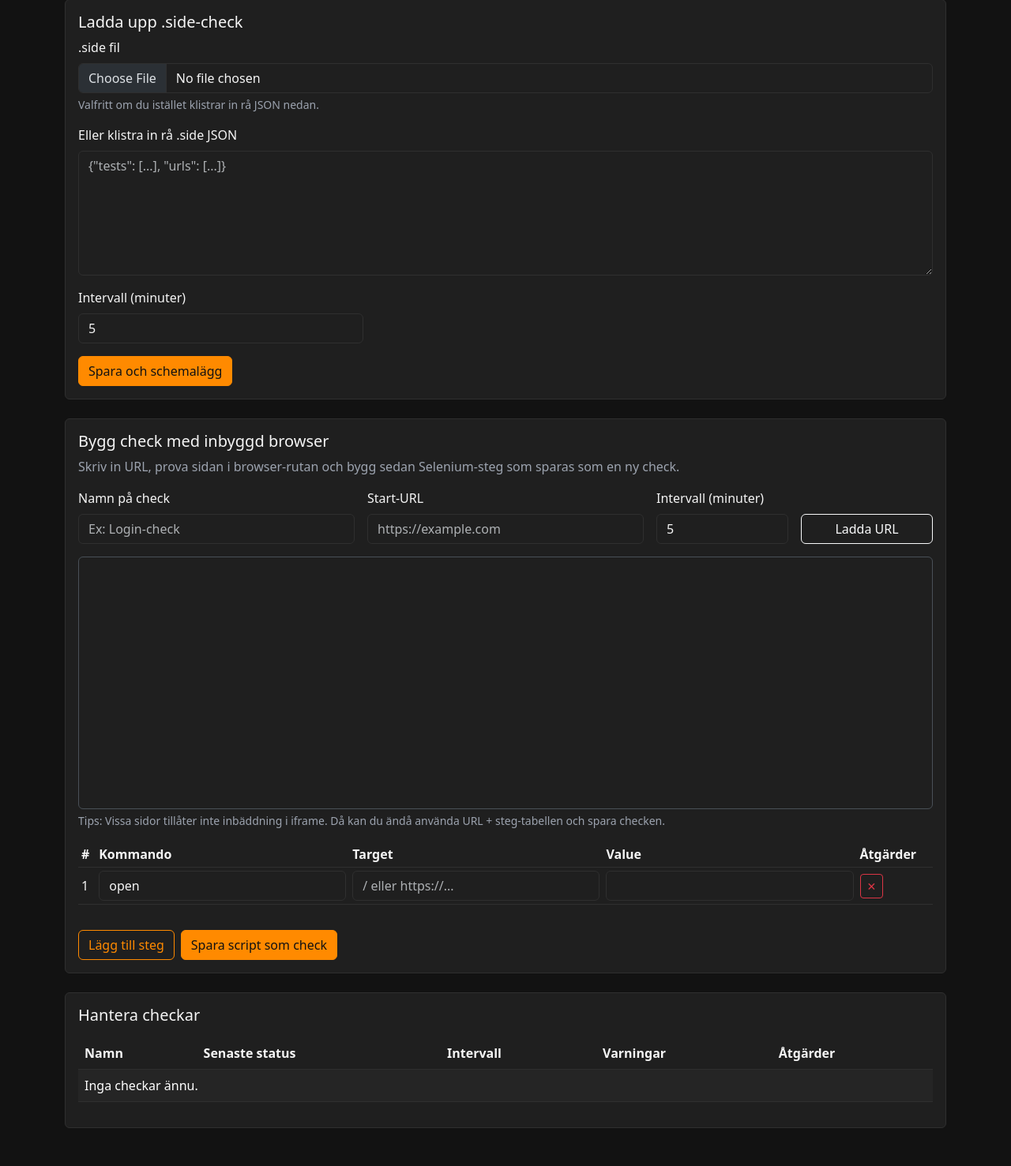
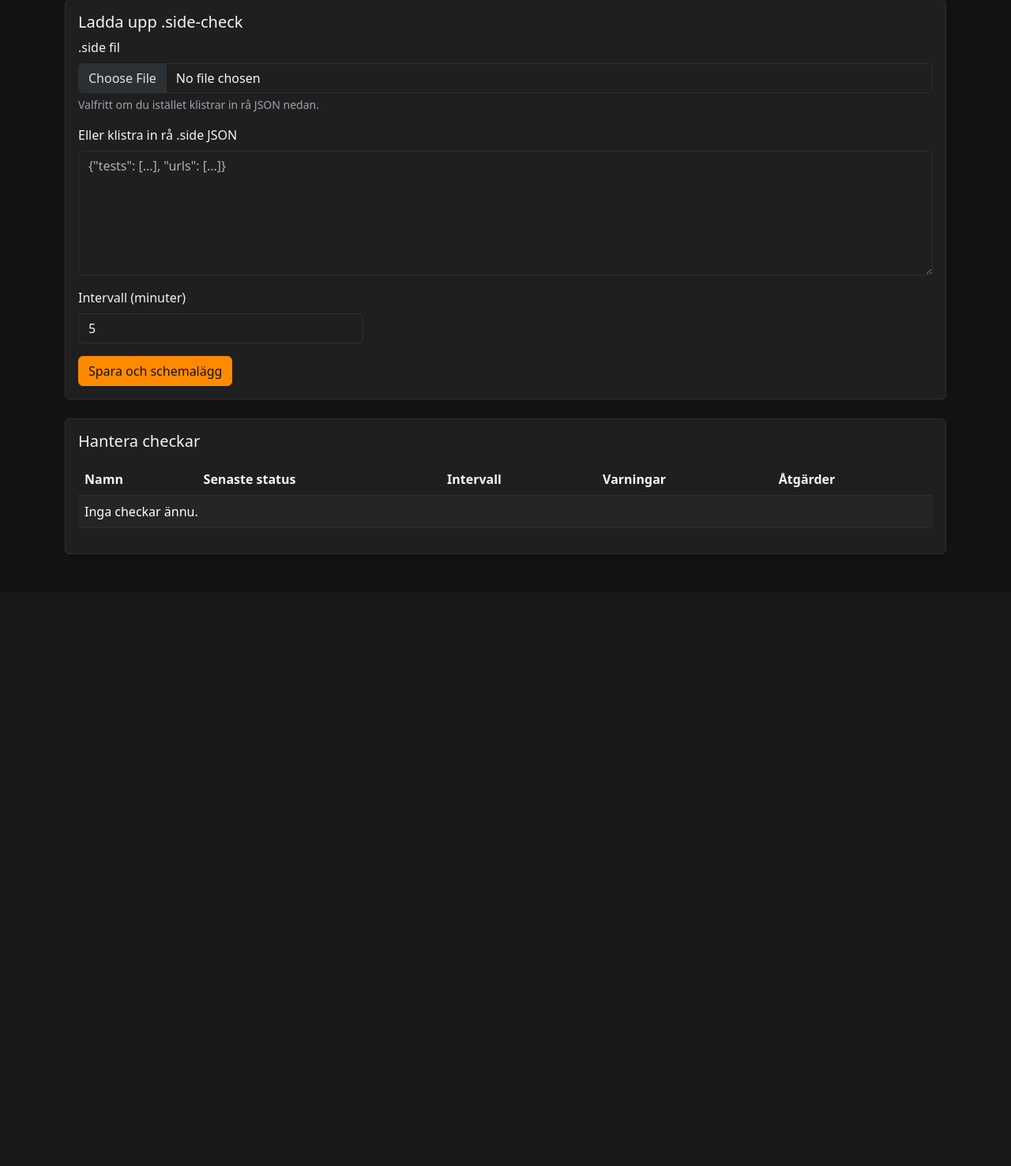
Before and after one commit to bjornwahman/selgrid, a Flask app: page /checks in a window 1280 px wide. Shown: the part 135-1612 px from the top of the page at 79% size. After the commit the page ends 837 px from the top, so only its background shows below. Run offline with Flask 3, Linux system fonts and the light colour scheme; the visitor is signed in with stand-in values (Sample User, id 1); data that the repository does not hold is empty.

Commit message:
Ta bort check-byggare med inbyggd browser

```diff
--- a/app.py
+++ b/app.py
@@ -576,8 +576,6 @@ def inject_topbar_health():
 def create_test_case_from_request(owner_id: int):
     upload = request.files.get("side_file")
     side_raw = request.form.get("side_raw", "").strip()
-    builder_name = request.form.get("builder_name", "").strip()
-    builder_url = request.form.get("builder_url", "").strip()
     interval = parse_positive_int(request.form.get("interval_minutes", "5"), 5)
     selected_test = request.form.get("selenium_test_id", "")
 
@@ -596,59 +594,6 @@ def create_test_case_from_request(owner_id: int):
             raise ValueError("Rå .side-data är inte giltig JSON") from exc
         path = UPLOAD_DIR / f"{int(time.time())}-pasted.side"
         path.write_text(side_raw, encoding="utf-8")
-    elif builder_name:
-        commands = []
-        for command, target, value in zip(
-            request.form.getlist("command[]"),
-            request.form.getlist("target[]"),
-            request.form.getlist("value[]"),
-        ):
-            if not command.strip() and not target.strip() and not value.strip():
-                continue
-            commands.append(
-                {
-                    "id": f"cmd-{int(time.time() * 1000)}-{len(commands)}",
-                    "command": command.strip(),
-                    "target": target.strip(),
-                    "value": value.strip(),
-                }
-            )
-
-        if not commands:
-            raise ValueError("Lägg till minst ett steg i script-byggaren")
-
-        if builder_url and not builder_url.startswith(("http://", "https://")):
-            raise ValueError("URL måste börja med http:// eller https://")
-
-        test_id = f"test-{int(time.time() * 1000)}"
-        side_payload = {
-            "id": f"project-{int(time.time() * 1000)}",
-            "version": "2.0",
-            "name": builder_name,
-            "urls": [builder_url] if builder_url else [],
-            "tests": [
-                {
-                    "id": test_id,
-                    "name": builder_name,
-                    "commands": commands,
-                }
-            ],
-            "suites": [
-                {
-                    "id": f"suite-{int(time.time() * 1000)}",
-                    "name": f"{builder_name} suite",
-                    "persistSession": False,
-                    "parallel": False,
-                    "timeout": 300,
-                    "tests": [test_id],
-                }
-            ],
-        }
-
-        path = UPLOAD_DIR / f"{int(time.time())}-builder.side"
-        path.write_text(json.dumps(side_payload, ensure_ascii=False, indent=2), encoding="utf-8")
-        selected_test = test_id
-        source_name = builder_name
     else:
         raise ValueError("Ladda upp en .side-fil eller klistra in rå JSON")
 
--- a/templates/checks.html
+++ b/templates/checks.html
@@ -23,59 +23,6 @@
         <input type="number" class="form-control" name="interval_minutes" value="5" min="1" required>
       </div>
       <button class="btn btn-warning mt-3">Spara och schemalägg</button>
-    </form>
-  </div>
-</div>
-
-<div class="card mb-4">
-  <div class="card-body">
-    <h5>Bygg check med inbyggd browser</h5>
-    <p class="text-muted">Skriv in URL, prova sidan i browser-rutan och bygg sedan Selenium-steg som sparas som en ny check.</p>
-    <form method="post" class="row g-3" id="builder-form">
-      <div class="col-md-4">
-        <label class="form-label">Namn på check</label>
-        <input class="form-control" name="builder_name" placeholder="Ex: Login-check" required>
-      </div>
-      <div class="col-md-4">
-        <label class="form-label">Start-URL</label>
-        <input class="form-control" name="builder_url" id="builder-url-input" placeholder="https://example.com" required>
-      </div>
-      <div class="col-md-2">
-        <label class="form-label">Intervall (minuter)</label>
-        <input type="number" class="form-control" name="interval_minutes" value="5" min="1" required>
-      </div>
-      <div class="col-md-2 d-flex align-items-end">
-        <button class="btn btn-outline-light w-100" type="button" id="builder-load-url">Ladda URL</button>
-      </div>
-
-      <div class="col-12">
-        <div class="border rounded overflow-hidden" style="height: 320px;">
-          <iframe id="builder-browser" title="Inbyggd browser" class="w-100 h-100" referrerpolicy="no-referrer"></iframe>
-        </div>
-        <div class="form-text text-muted">Tips: Vissa sidor tillåter inte inbäddning i iframe. Då kan du ändå använda URL + steg-tabellen och spara checken.</div>
-      </div>
-
-      <div class="col-12">
-        <div class="table-responsive">
-          <table class="table table-sm align-middle" id="builder-command-table">
-            <thead><tr><th>#</th><th>Kommando</th><th>Target</th><th>Value</th><th>Åtgärder</th></tr></thead>
-            <tbody id="builder-command-body">
-              <tr class="builder-command-row">
-                <td class="builder-step-index">1</td>
-                <td><input class="form-control" name="command[]" value="open" required></td>
-                <td><input class="form-control" name="target[]" placeholder="/ eller https://..." required></td>
-                <td><input class="form-control" name="value[]"></td>
-                <td><button type="button" class="btn btn-sm btn-outline-danger builder-delete">✕</button></td>
-              </tr>
-            </tbody>
-          </table>
-        </div>
-      </div>
-
-      <div class="col-12 d-flex gap-2">
-        <button class="btn btn-outline-warning" type="button" id="builder-add-row">Lägg till steg</button>
-        <button class="btn btn-warning" type="submit">Spara script som check</button>
-      </div>
     </form>
   </div>
 </div>
@@ -156,64 +103,4 @@
   </div>
 </div>
 
-<script>
-  const builderUrlInput = document.getElementById('builder-url-input');
-  const builderBrowser = document.getElementById('builder-browser');
-  const builderLoadButton = document.getElementById('builder-load-url');
-  const builderBody = document.getElementById('builder-command-body');
-  const builderAddRow = document.getElementById('builder-add-row');
-
-  function refreshBuilderIndexes() {
-    if (!builderBody) return;
-    builderBody.querySelectorAll('.builder-command-row').forEach((row, index) => {
-      const indexCell = row.querySelector('.builder-step-index');
-      if (indexCell) indexCell.textContent = index + 1;
-    });
-  }
-
-  if (builderLoadButton && builderUrlInput && builderBrowser) {
-    builderLoadButton.addEventListener('click', () => {
-      let url = builderUrlInput.value.trim();
-      if (!url) return;
-      if (!url.startsWith('http://') && !url.startsWith('https://')) {
-        url = `https://${url}`;
-        builderUrlInput.value = url;
-      }
-      builderBrowser.src = url;
-    });
-  }
-
-  if (builderAddRow && builderBody) {
-    builderAddRow.addEventListener('click', () => {
-      const row = document.createElement('tr');
-      row.className = 'builder-command-row';
-      row.innerHTML = `
-        <td class="builder-step-index"></td>
-        <td><input class="form-control" name="command[]" placeholder="click"></td>
-        <td><input class="form-control" name="target[]" placeholder="css=button.login"></td>
-        <td><input class="form-control" name="value[]"></td>
-        <td><button type="button" class="btn btn-sm btn-outline-danger builder-delete">✕</button></td>
-      `;
-      builderBody.appendChild(row);
-      refreshBuilderIndexes();
-    });
-  }
-
-  if (builderBody) {
-    builderBody.addEventListener('click', (event) => {
-      const deleteButton = event.target.closest('.builder-delete');
-      if (!deleteButton) return;
-      const row = deleteButton.closest('.builder-command-row');
-      if (!row) return;
-      if (builderBody.querySelectorAll('.builder-command-row').length === 1) {
-        row.querySelector('input[name="command[]"]').value = '';
-        row.querySelector('input[name="target[]"]').value = '';
-        row.querySelector('input[name="value[]"]').value = '';
-      } else {
-        row.remove();
-      }
-      refreshBuilderIndexes();
-    });
-  }
-</script>
 {% endblock %}
```
